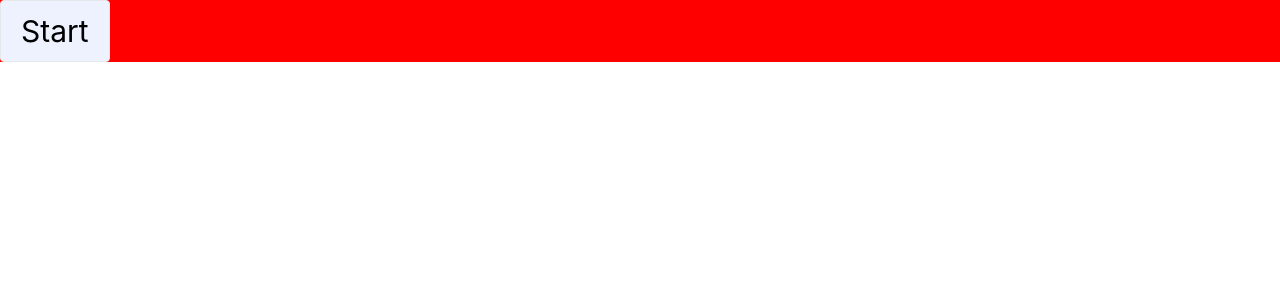
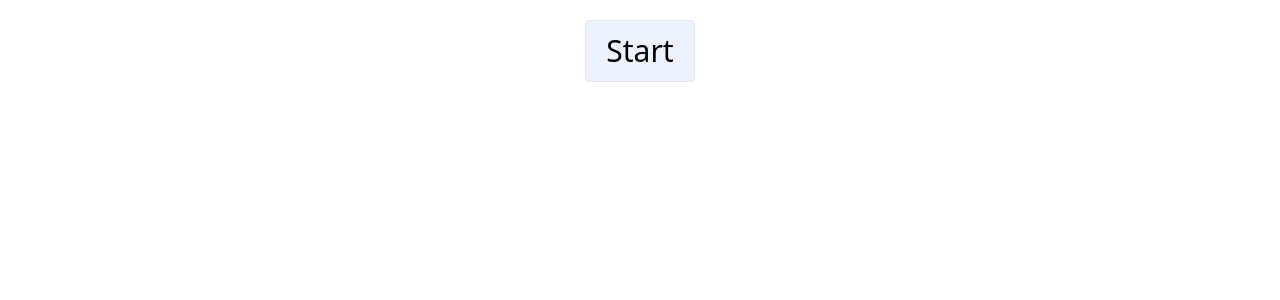
Before and after one commit to mukeshmahara/memory-test, a React (Create React App) app: page / in a window 1280 px wide. Shown: the top 300 px of the page. Built offline with nearby package versions, Linux system fonts and the light colour scheme.

Commit message:
Css fixes

```diff
--- a/src/index.css
+++ b/src/index.css
@@ -2,42 +2,46 @@
 @tailwind components;
 @tailwind utilities;
 
-body {
-  margin: 0;
-  font-family: -apple-system, BlinkMacSystemFont, 'Segoe UI', 'Roboto', 'Oxygen',
-    'Ubuntu', 'Cantarell', 'Fira Sans', 'Droid Sans', 'Helvetica Neue',
-    sans-serif;
-  -webkit-font-smoothing: antialiased;
-  -moz-osx-font-smoothing: grayscale;
-}
 
-code {
-  font-family: source-code-pro, Menlo, Monaco, Consolas, 'Courier New',
-    monospace;
-}
 
 .layout{
- background-color: red;
-}
 
-.image-box{
-  height: 180px;
-  width: 180px;
-  float: left;
-  background-color: transparent;
-
-  background-color:rgb(105, 196, 248);
-  margin: 10px 10px;
-  border-radius: 5px;
-  box-shadow: 0 4px 8px 0 rgba(0,0,0,0.2);
+  display: flex;
+  justify-content: center;
+  align-items: center;
+  align-content: center;
+  margin: 20px;
 
 }
 
-.flip-card{
-  transition: transform 1s;
-  transform: rotateY(180deg);
+.card{
+  position: relative;
+}
+.card-grid{
+  display: grid;
+  grid-template-columns: 1fr 1fr 1fr 1fr;
+  grid-gap: 2rem;
   box-shadow: 0 4px 8px 0 rgba(0,0,0,0.2);
-  background-color: rgb(143, 226, 157);
-  /* backface-visibility: hidden; */
+
+  position: absolute;
 
 }
+
+.card .front{
+  transform: rotateY(90deg);
+  position: absolute;
+  display: flex;
+  justify-content: center;
+  transition: transform 0.6s;
+  background-color: rgb(0, 0, 0);
+}
+
+.flipped .front{
+  transform: rotateY(360deg);
+  transition: transform 0.6s;
+}
+
+.back{
+  height: 120px;
+  width: 120px;;
+}
```
